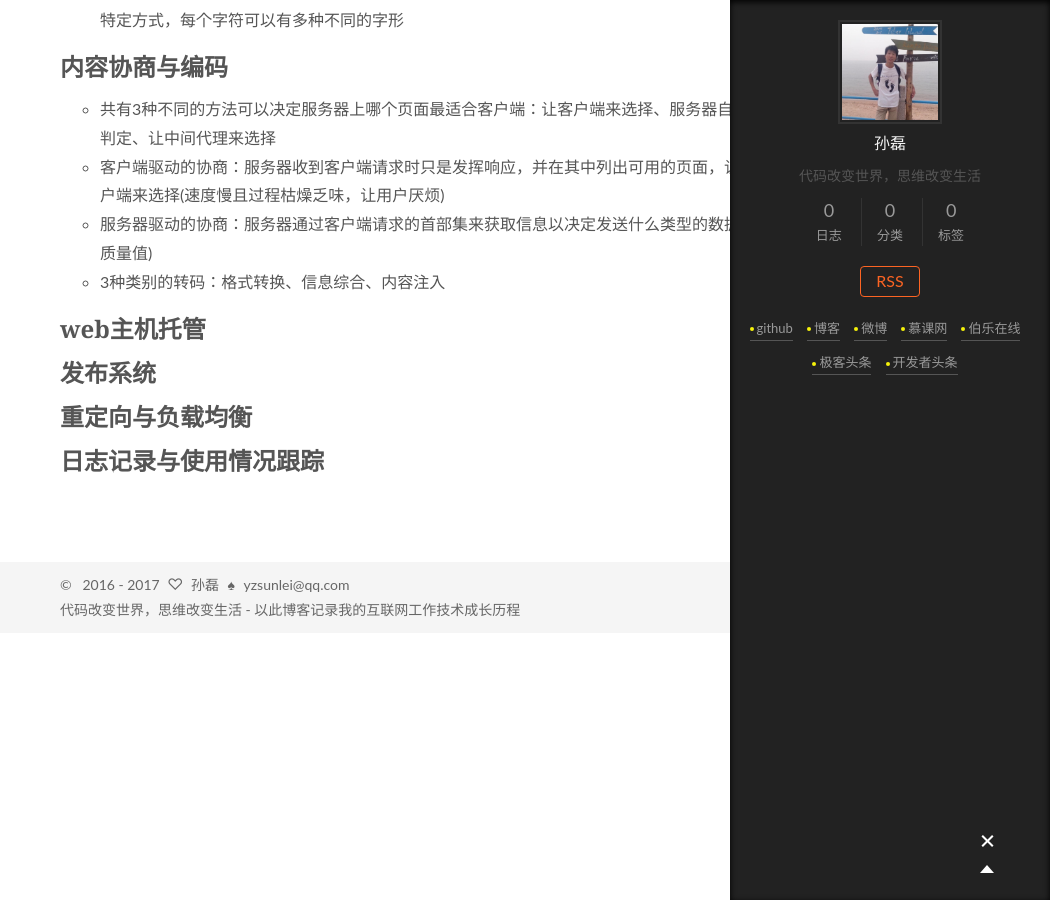
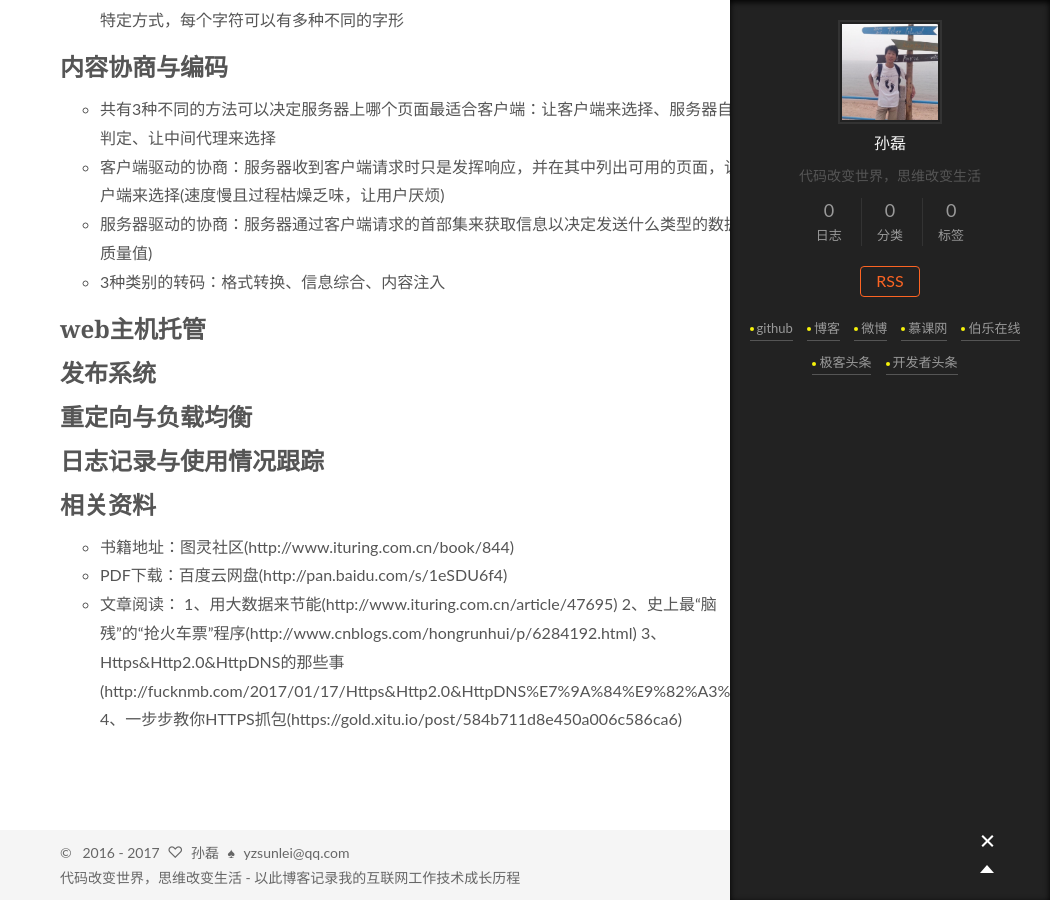
Before and after one commit to yzsunlei/yzsunlei.github.io, a Jekyll site: the page built from _posts/阅读/2016-12-24-http-authoritative-guide.md, in a window 1280 px wide and 900 px high, scrolled down 5115 px. Shown: the whole window, without its empty margins (230-1280 px from the left). Built offline with Jekyll 4.4.1, drawn with Linux system fonts in a browser that asks for light colours.

Commit message:
update the http.md

```diff
--- a/_posts/阅读/2016-12-24-http-authoritative-guide.md
+++ b/_posts/阅读/2016-12-24-http-authoritative-guide.md
@@ -147,3 +147,13 @@ readtime: 15
 
 
 # 日志记录与使用情况跟踪
+
+
+# 相关资料
+* 书籍地址：图灵社区(http://www.ituring.com.cn/book/844)
+* PDF下载：百度云网盘(http://pan.baidu.com/s/1eSDU6f4)
+* 文章阅读：
+1、用大数据来节能(http://www.ituring.com.cn/article/47695)
+2、史上最“脑残”的“抢火车票”程序(http://www.cnblogs.com/hongrunhui/p/6284192.html)
+3、Https&Http2.0&HttpDNS的那些事(http://fucknmb.com/2017/01/17/Https&Http2.0&HttpDNS%E7%9A%84%E9%82%A3%E4%BA%9B%E4%BA%8B/)
+4、一步步教你HTTPS抓包(https://gold.xitu.io/post/584b711d8e450a006c586ca6)
```
